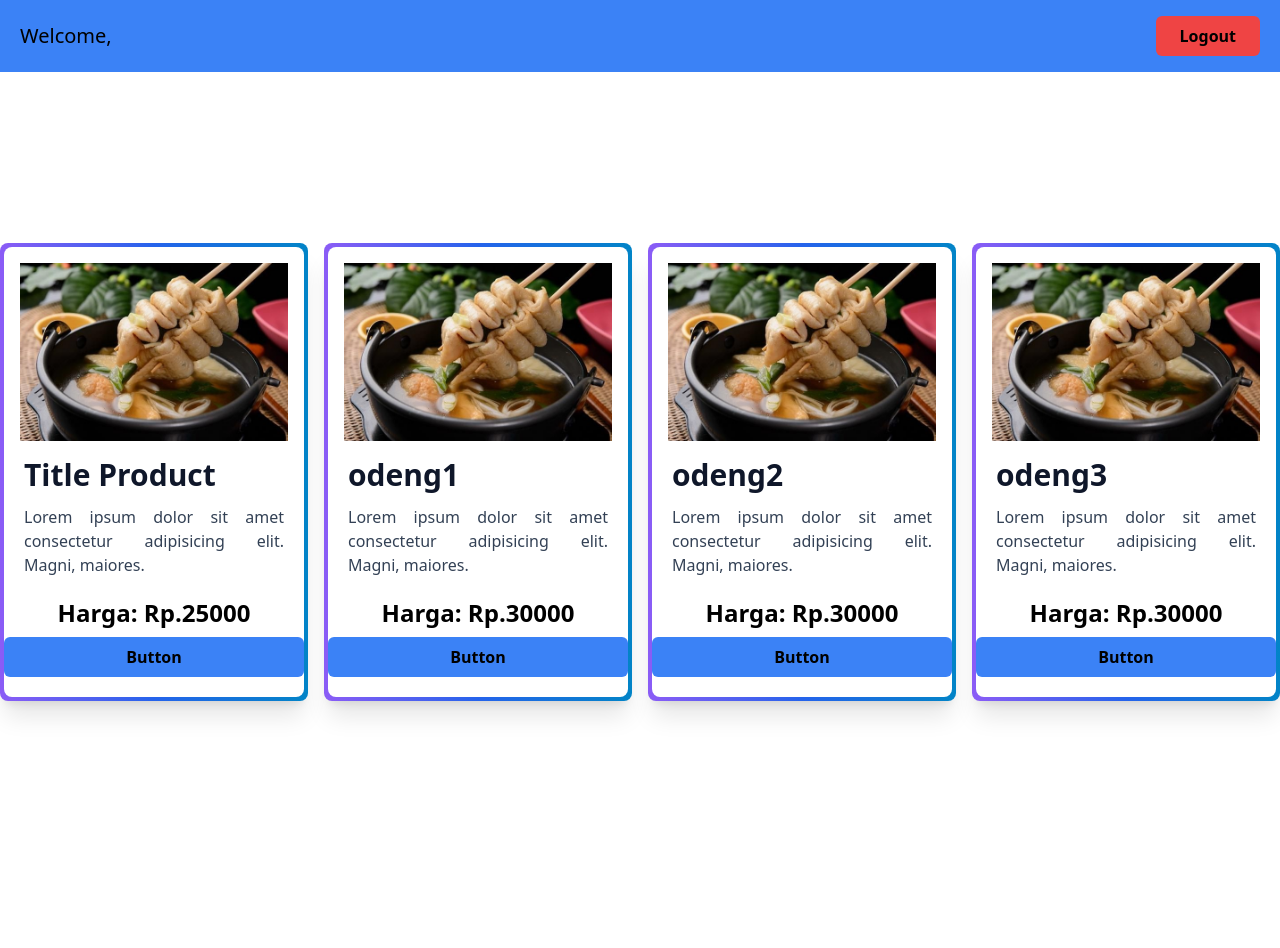
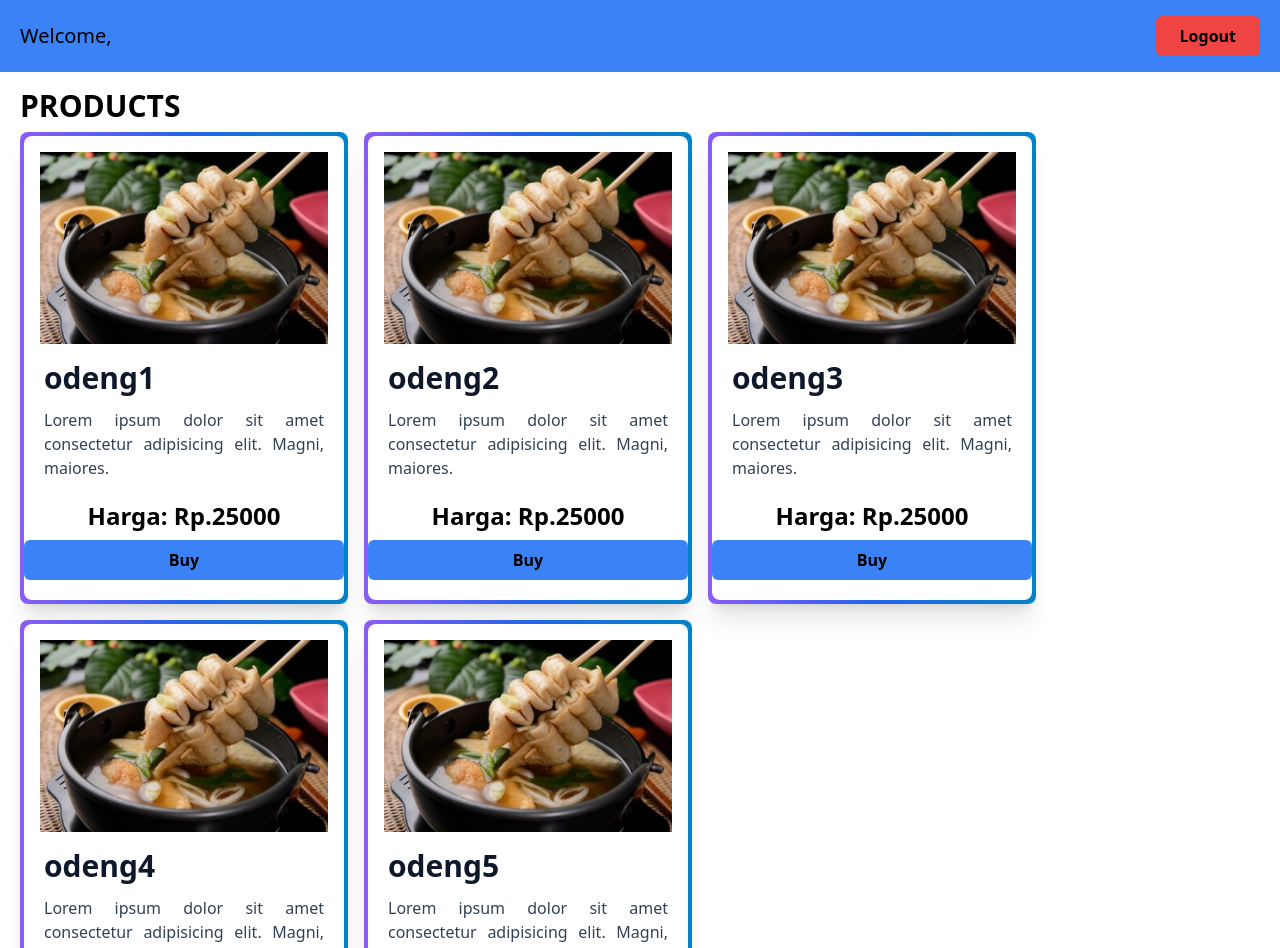
Before and after one commit to kimkei95/belajar-nextjs, a Next.js app: page /products in a window 1280 px wide. Shown: the top 948 px of the page. Before the commit the page ends 872 px from the top, so only its background shows below. Built offline with nearby package versions, Linux system fonts and the light colour scheme.

Commit message:
lifecycle (usestate dan use effect)

```diff
--- a/src/components/molecules/CardProducts/index.js
+++ b/src/components/molecules/CardProducts/index.js
@@ -1,4 +1,5 @@
 import Button from "@/components/atoms/Buttons";
+import Image from "next/image";
 import React from "react";
 
 /*
@@ -14,7 +15,15 @@ function CardProduct({ children }) {
 }
 //header
 function Header({ image }) {
-  return <img src={image} alt={image} className="p-4 rounded-t-lg" />;
+  return (
+    <Image
+      width={500}
+      height={500}
+      src={image}
+      alt={image}
+      className="p-4 rounded-t-lg"
+    />
+  );
 }
 //body
 function Body({ title, desc }) {
@@ -26,13 +35,16 @@ function Body({ title, desc }) {
   );
 }
 //footer
-function Footer({ price }) {
+function Footer({ price, onClick }) {
   return (
     <div className="flex flex-col items-center justify-center px5 pb-5">
       <span className="text-2xl font-semibold mb-2">Harga: Rp.{price}</span>
-      <Button size={"w-full"} color="bg-blue-500">
-        Buy
-      </Button>
+      <Button
+        size={"w-full"}
+        color="bg-blue-500"
+        textButton="Buy"
+        onClick={onClick}
+      />
     </div>
   );
 }
--- /dev/null
+++ b/src/constants/data.js
@@ -0,0 +1,39 @@
+//data simulasi untuk testing
+
+export const data = [
+  {
+    id: 1,
+    name: "odeng1",
+    image: "/images/odeng.jpg",
+    desc: "Lorem ipsum dolor sit amet consectetur adipisicing elit. Magni, maiores.",
+    price: 25000,
+  },
+  {
+    id: 2,
+    name: "odeng2",
+    image: "/images/odeng.jpg",
+    desc: "Lorem ipsum dolor sit amet consectetur adipisicing elit. Magni, maiores.",
+    price: 25000,
+  },
+  {
+    id: 3,
+    name: "odeng3",
+    image: "/images/odeng.jpg",
+    desc: "Lorem ipsum dolor sit amet consectetur adipisicing elit. Magni, maiores.",
+    price: 25000,
+  },
+  {
+    id: 4,
+    name: "odeng4",
+    image: "/images/odeng.jpg",
+    desc: "Lorem ipsum dolor sit amet consectetur adipisicing elit. Magni, maiores.",
+    price: 25000,
+  },
+  {
+    id: 5,
+    name: "odeng5",
+    image: "/images/odeng.jpg",
+    desc: "Lorem ipsum dolor sit amet consectetur adipisicing elit. Magni, maiores.",
+    price: 25000,
+  },
+];
--- a/src/pages/index.js
+++ b/src/pages/index.js
@@ -1,6 +1,3 @@
-/*file index js dibuat secara otomatis di folder src/pages.
-file ini akan menjadi halaman utama di aplikasi next js*/
-
 import Button from "@/components/atoms/Buttons";
 
 import Card from "@/components/molecules/CardWithChildren";
--- a/src/pages/products/index.js
+++ b/src/pages/products/index.js
@@ -1,32 +1,13 @@
 import Button from "@/components/atoms/Buttons";
 import CardProduct from "@/components/molecules/CardProducts";
+import Image from "next/image";
 import React, { useState, useEffect } from "react";
+import { data } from "@/constants/data";
 
-const data = [
-  {
-    id: 1,
-    name: "odeng1",
-    image: "images/odeng.jpg",
-    desc: "Lorem ipsum dolor sit amet consectetur adipisicing elit. Magni, maiores.",
-    price: 30000,
-  },
-  {
-    id: 2,
-    name: "odeng2",
-    image: "images/odeng.jpg",
-    desc: "Lorem ipsum dolor sit amet consectetur adipisicing elit. Magni, maiores.",
-    price: 30000,
-  },
-  {
-    id: 3,
-    name: "odeng3",
-    image: "images/odeng.jpg",
-    desc: "Lorem ipsum dolor sit amet consectetur adipisicing elit. Magni, maiores.",
-    price: 30000,
-  },
-];
 const ProductPage = () => {
   const [username, setUsername] = useState("");
+  const [cart, setCart] = useState([]);
+  const [total, setTotal] = useState(0);
   /**useState: hooks dari react yang memungkinkan kita menambahkan state ke functional component
    * username: variable state yang akan menyimpan nilai username
    * setUsername: fungsi yang dipake buat memperbarui nilai username
@@ -38,6 +19,7 @@ const ProductPage = () => {
     if (getUsername) {
       setUsername(getUsername);
     }
+    setCart(JSON.parse(localStorage.getItem("cart")) || []);
   }, []);
   /**useEffect(()=>{},[]): hooks dari react yang memungkinkan kita untuk menambahkan side effect ke functional component
    * useEffect diapke untuk memperbarui komponen ketika ada perubahan pada state
@@ -48,41 +30,112 @@ const ProductPage = () => {
   const handleLogout = () => {
     localStorage.removeItem("username");
     localStorage.removeItem("password");
+    localStorage.removeItem("cart");
     window.location.href = "/login";
   };
+
+  const handleAddToCart = (id) => {
+    //jika ada id yang sama maka akan nambahin qty+1
+    if (cart.find((item) => item.id === id)) {
+      setCart(
+        cart.map((item) =>
+          item.id === id ? { ...item, qty: item.qty + 1 } : item
+        )
+      );
+    } else {
+      //kalo qty data cmn 1 maka akan di set 1qty-nya
+      setCart([...cart, { id, qty: 1 }]);
+    }
+  };
+  useEffect(() => {
+    if (cart.length > 0) {
+      const sum = cart.reduce((total, item) => {
+        const product = data.find((product) => product.id === item.id);
+        return total + product.price * item.qty;
+      }, 0);
+      setTotal(sum);
+      localStorage.setItem("cart", JSON.stringify(cart));
+    }
+  }, [cart]);
+
   return (
     <>
       <div className="flex justify-between items-center bg-blue-500 px-5 py-4">
-        <h1 className="text-xl"> Welcome, {username}</h1>
+        <h1 className="text-xl">Welcome, {username}</h1>
         <Button color="bg-red-500" textButton="Logout" onClick={handleLogout} />
       </div>
-      <div className="flex justify-center items-center min-h-screen gap-4">
-        {/*cara make nested componen*/}
-        <CardProduct>
-          <CardProduct.Header image={"images/odeng.jpg"} />
-          <CardProduct.Body
-            title={"Title Product"}
-            desc={
-              "Lorem ipsum dolor sit amet consectetur adipisicing elit. Magni, maiores."
-            }
-          ></CardProduct.Body>
-          <CardProduct.Footer price={"25000"} />
-        </CardProduct>
-
-        {/**cara make rendering list
-         * rendering list: teknik untuk nampilin beberapa elemen
-         * berdasarkan data dinamis yang disimpan di dalam array of object
-         */}
-        {data.map((item) => (
-          <CardProduct key={item.id}>
-            <CardProduct.Header image={item.image} />
-            <CardProduct.Body
-              title={item.name}
-              desc={item.desc}
-            ></CardProduct.Body>
-            <CardProduct.Footer price={item.price} />
-          </CardProduct>
-        ))}
+      <div className="flex px-5 py-4">
+        <div className="flex flex-col">
+          <h1 className="text-3xl font-bold mb-2 uppercase">Products</h1>
+          {/* products */}
+          <div className="flex flex-wrap gap-4">
+            {data.map((item) => (
+              <CardProduct key={item.id}>
+                <CardProduct.Header image={item.image} />
+                <CardProduct.Body title={item.name} desc={item.desc} />
+                <CardProduct.Footer
+                  price={item.price}
+                  onClick={() => {
+                    handleAddToCart(item.id);
+                  }}
+                />
+              </CardProduct>
+            ))}
+          </div>
+        </div>
+        {/* cart */}
+        {cart.length > 0 && (
+          <div className="cart w-1/3">
+            <h1 className="text-3xl font-bold mb-2 uppercase">Cart</h1>
+            <div className="flex flex-col gap-2">
+              {cart.map((item) => {
+                //logic untuk nyari id dalam variabel data, kalo id yang di data sama dengan id yg ada di chart maka ambil produknya
+                const datas = data.find((data) => data.id === item.id);
+                return (
+                  <>
+                    <div key={item.id} className="flex p-4 border rounded-lg">
+                      <Image
+                        src={datas.image}
+                        width={500}
+                        height={500}
+                        alt="cart item"
+                        className="max-w-[100px]"
+                      />
+                      <div className="flex justify-between w-full">
+                        <div className="flex flex-col justify-between ml-3">
+                          <span className="font-bold text-xl">
+                            {datas.name}
+                          </span>
+                          <span className="font-semibold">
+                            {(datas.price * item.qty).toLocaleString("id-ID", {
+                              style: "currency",
+                              currency: "IDR",
+                            })}
+                          </span>
+                        </div>
+                        <div className="flex flex-col justify-center items-center">
+                          <span className="mb-1">Qty</span>
+                          <span className="flex-justify-center items-center font-semibold p-2 border rounded-sm text-center w-10 h-10">
+                            {item.qty}
+                          </span>
+                        </div>
+                      </div>
+                    </div>
+                  </>
+                );
+              })}
+            </div>
+            <div className="flex justify-between px-4 py-2 border mt-2">
+              <span className="font-semibold">total</span>
+              <span className="font-semibold">
+                {total.toLocaleString("id-ID", {
+                  style: "currency",
+                  currency: "IDR",
+                })}
+              </span>
+            </div>
+          </div>
+        )}
       </div>
     </>
   );
```
